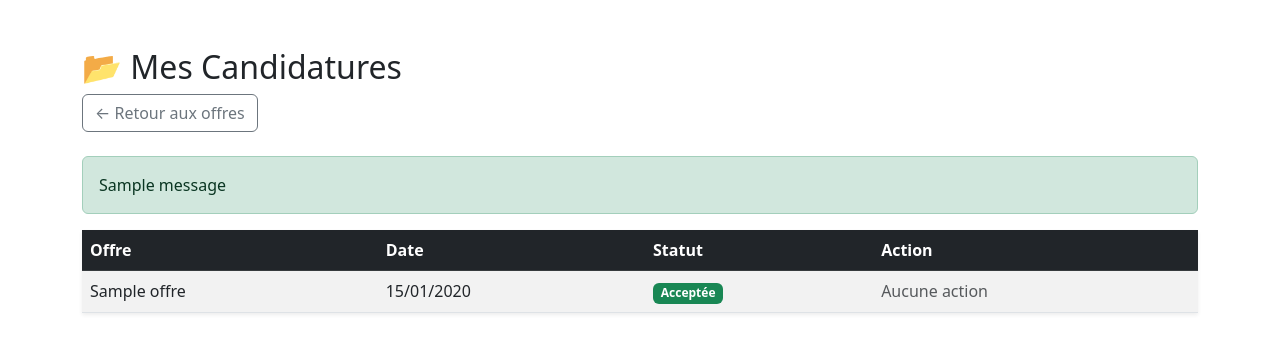
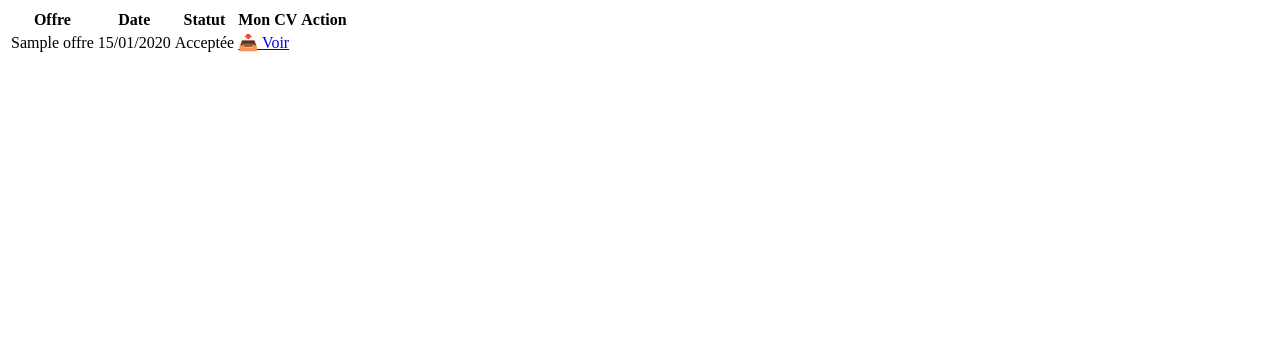
Before and after one commit to soumayamohamedwaberi/Projet-web-django, a Django app: template stages/templates/stages/mes_candidatures.html in a window 1280 px wide. Shown: the top 353 px of the page. Run offline with Django 5.2, Linux system fonts and the light colour scheme; the template is opened without the code that fills it: most values are stand-ins (such as "Sample title", 1, 10 or a date in 2020); one stand-in notice (Sample message) is shown.

Commit message:
Ajout lien téléchargement CV dans dashboard étudiant

```diff
--- a/stages/templates/stages/mes_candidatures.html
+++ b/stages/templates/stages/mes_candidatures.html
@@ -1,26 +1,10 @@
-<!DOCTYPE html>
-<html>
-<head>
-    <title>Mes Candidatures</title>
-    <link href="https://cdn.jsdelivr.net/npm/bootstrap@5.3.0/dist/css/bootstrap.min.css" rel="stylesheet">
-</head>
-<body class="container mt-5">
-    <h2>📂 Mes Candidatures</h2>
-    <a href="{% url 'liste_offres' %}" class="btn btn-outline-secondary mb-4">← Retour aux offres</a>
-
-    {% if messages %}
-        {% for message in messages %}
-            <div class="alert alert-{{ message.tags }}">{{ message }}</div>
-        {% endfor %}
-    {% endif %}
-
-    <table class="table table-striped shadow-sm">
+<table class="table table-striped shadow-sm">
         <thead class="table-dark">
             <tr>
                 <th>Offre</th>
                 <th>Date</th>
                 <th>Statut</th>
-                <th>Action</th>
+                <th>Mon CV</th> <th>Action</th>
             </tr>
         </thead>
         <tbody>
@@ -38,24 +22,29 @@
                     {% endif %}
                 </td>
                 <td>
+                    {% if candidature.cv_personnalise %}
+                        <a href="{{ candidature.cv_personnalise.url }}" target="_blank" class="btn btn-sm btn-info text-white">
+                            📥 Voir
+                        </a>
+                    {% else %}
+                        <span class="text-muted">-</span>
+                    {% endif %}
+                </td>
+                <td>
                     {% if candidature.statut == 'en_attente' %}
                         <form action="{% url 'supprimer_candidature' candidature.id %}" method="post" style="display:inline;">
                             {% csrf_token %}
                             <button type="submit" class="btn btn-danger btn-sm" onclick="return confirm('Voulez-vous vraiment retirer cette candidature ?');">
-                                🗑️ Annuler
+                                🗑️
                             </button>
                         </form>
-                    {% else %}
-                        <span class="text-muted text-small">Aucune action</span>
                     {% endif %}
                 </td>
             </tr>
             {% empty %}
             <tr>
-                <td colspan="4" class="text-center">Tu n'as pas encore postulé à un stage.</td>
+                <td colspan="5" class="text-center">Tu n'as pas encore postulé.</td>
             </tr>
             {% endfor %}
         </tbody>
     </table>
-</body>
-</html>
```
